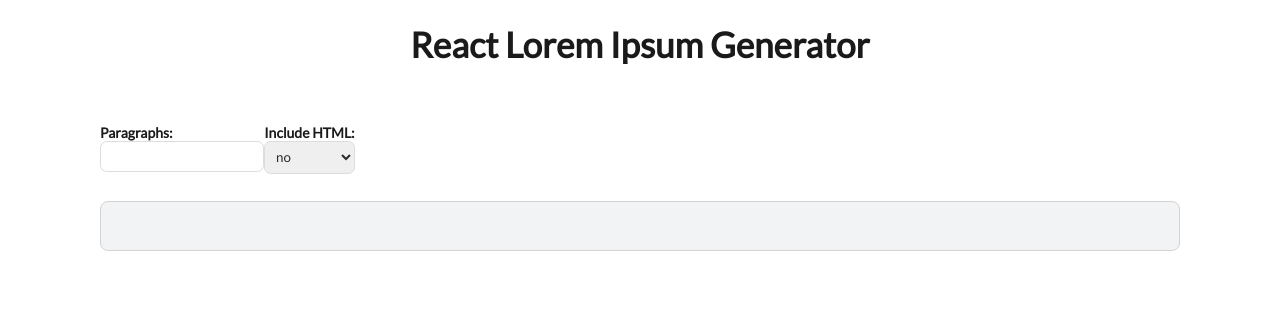
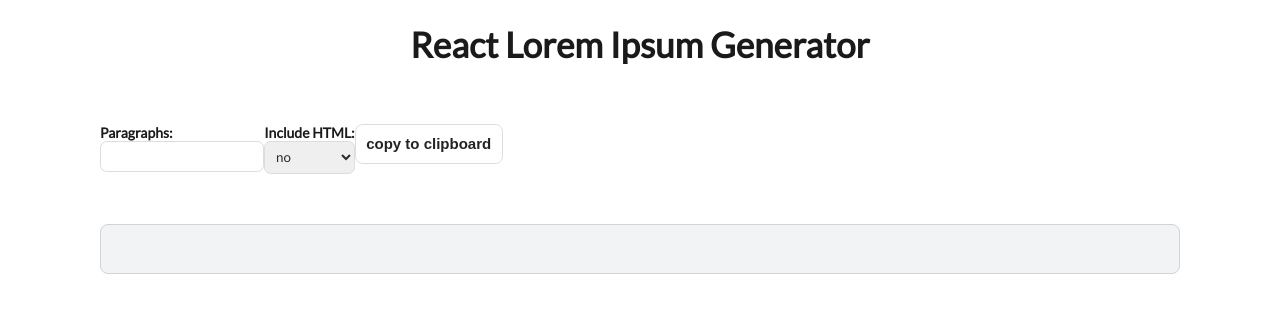
Before and after one commit to Verthon/react-lorem-generator, a React (Create React App) app: page / in a window 1280 px wide. Shown: the top 312 px of the page. Built offline with nearby package versions, Linux system fonts and the light colour scheme; no server answers.

Commit message:
added button for future #copy to clipboard feature

```diff
--- a/package.json
+++ b/package.json
@@ -5,6 +5,7 @@
   "dependencies": {
     "axios": "^0.17.1",
     "react": "^16.2.0",
+    "react-copy-to-clipboard": "^5.0.1",
     "react-dom": "^16.2.0",
     "react-scripts": "1.1.0"
   },
--- a/src/App.css
+++ b/src/App.css
@@ -15,8 +15,10 @@
   padding: 0 0 1em 0;
   text-align: center;
 }
-.App-body{
-  margin: 0 10em 10em 10em;
+.App-nav{
+  margin: 0 10em 0 10em;
+  height: 10em;
+  display: flex;
 }
 .Input-wrapper input[type="number"], .Select-wrapper select{
   padding: 0.5em;
@@ -34,6 +36,24 @@ input[type="number"]:focus, .Select-wrapper select{outline:0;}
   display: inline-flex;
   flex-direction: column;
 }
+.button-wrapper{
+  display: flex;
+  justify-content: flex-end;
+}
+.copy-btn{
+  border: 0.1em solid #ddd;
+  background: transparent;
+  padding: 0.7em;
+  font-size: 1.5em;
+  color: #232323;
+  font-weight: bold;
+  border-radius: 0.5em;
+  height: 40%;
+}
+.App-body{
+  margin: 0 10em 10em 10em;
+}
+
 .App-output{
   display: flex;
   font-size: 1.6em;
--- a/src/App.js
+++ b/src/App.js
@@ -9,7 +9,9 @@ class App extends Component {
   state = {
     pValue: 5,
     html: 'text',
-    content: ''
+    content: '',
+    value: '',
+    copied: false
   }
 
   componentDidMount(){
@@ -46,9 +48,14 @@ class App extends Component {
         <header className="App-header">
           <h1 className="App-title">React Lorem Ipsum Generator</h1>
         </header>
-        <main className="App-body">
+        <nav className="App-nav">
           <Input value={this.props.value}changed={this.paragraphsHandler}/>
           <Select changed={this.htmlTagsHandler}/>
+          <div className="button-wrapper">
+            <button className="copy-btn">copy to clipboard</button>
+          </div>
+        </nav>
+        <main className="App-body">
           <Output value={this.state.content}/>
         </main>
       </div>
```
Also changed, not shown: src/Button/Button.js (added, +14 -0 lines), src/Button/Button.css (added), 1 other file (tests, documents, lock files or other folders).
